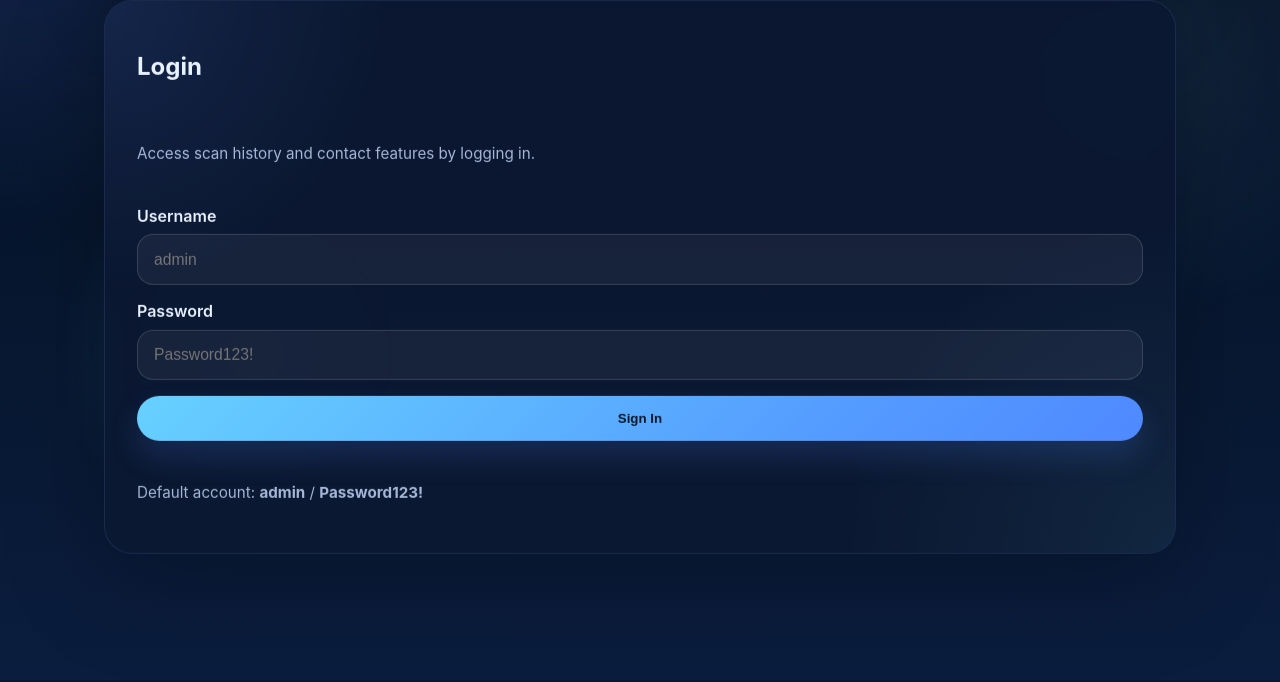
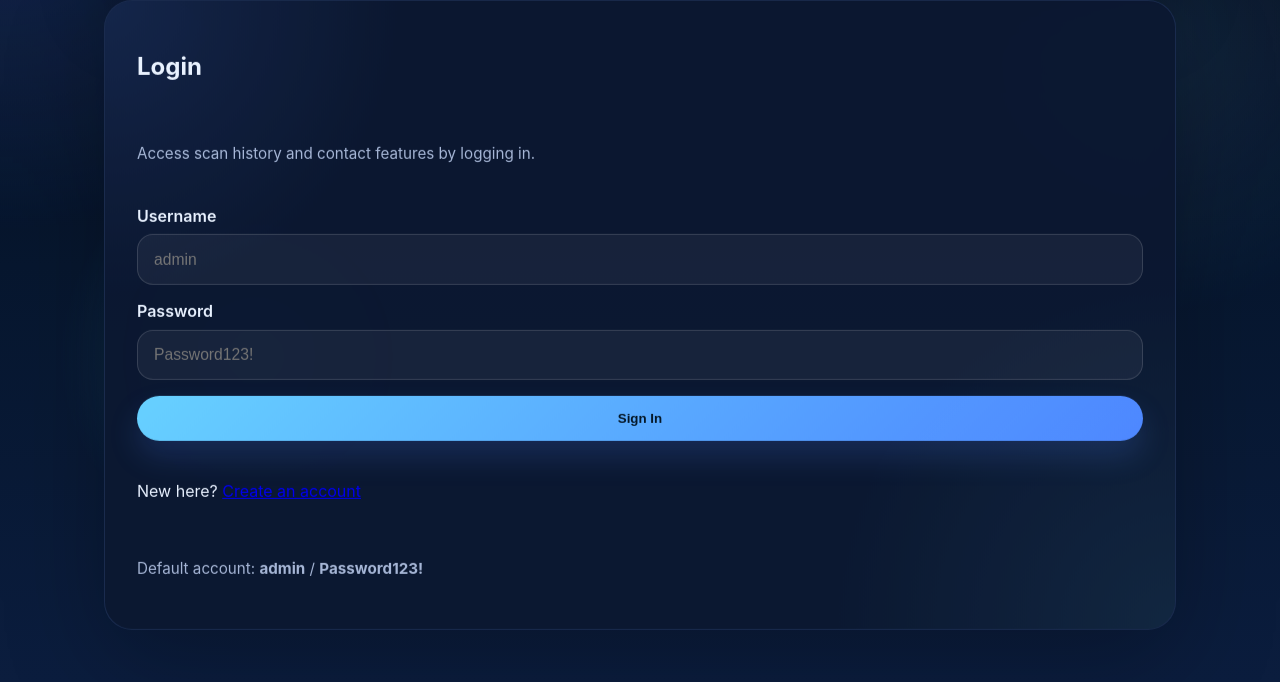
Before and after one commit to SA-Sanush/Main_Project_ICT, a Flask app: page /login in a window 1280 px wide. Shown: the part 120-802 px from the top of the page. Before the commit the page ends 674 px from the top, so only its background shows below. Run offline with Flask 3, Linux system fonts and the light colour scheme.

Commit message:
Update login.html

```diff
--- a/templates/login.html
+++ b/templates/login.html
@@ -20,6 +20,9 @@
       </label>
       <button type="submit" class="primary-button">Sign In</button>
     </form>
+    <p class="auth-switch">
+      New here? <a href="{{ url_for('register') }}">Create an account</a>
+    </p>
     <p class="hint">
       Default account: <strong>admin</strong> / <strong>Password123!</strong>
     </p>
```
